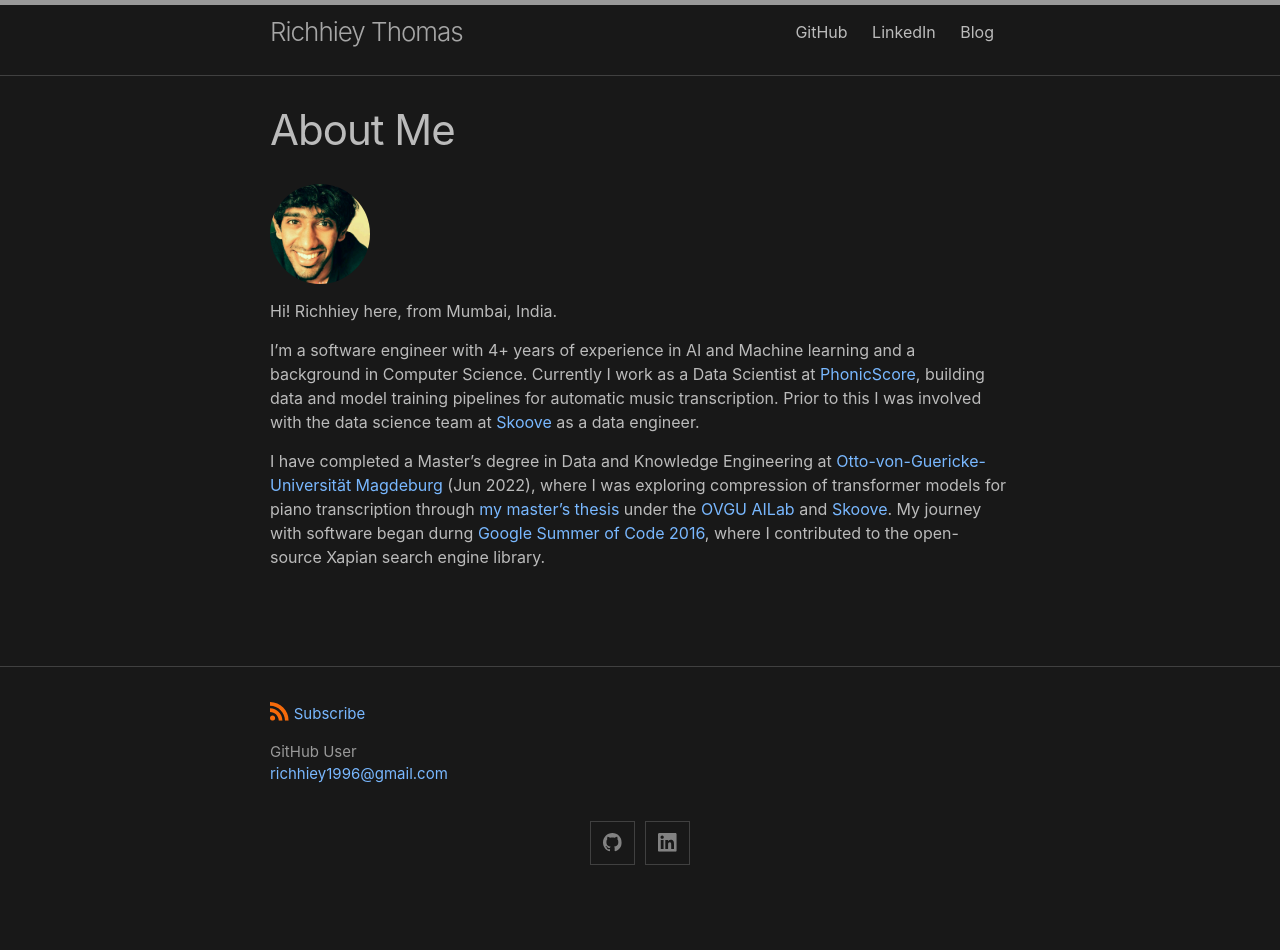
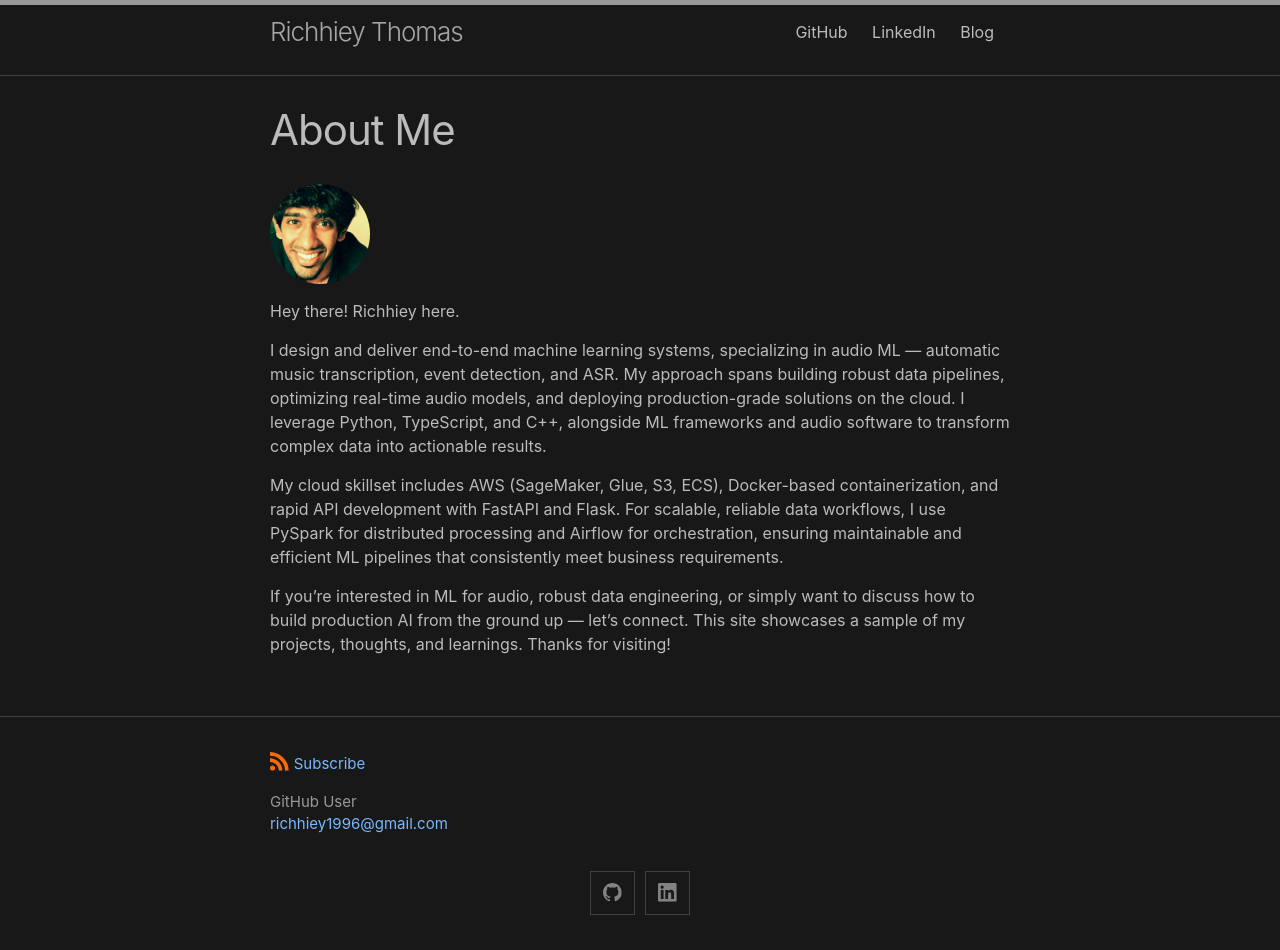
Before and after one commit to richhiey/richhiey.github.io, a Jekyll site: the page built from about.md, in a window 1280 px wide. Built offline with Jekyll 4.4.1, drawn with Linux system fonts in a browser that asks for light colours; before the commit the page ends 900 px from its top, so only the background shows below that.

Commit message:
fix: update about us section

```diff
--- a/about.md
+++ b/about.md
@@ -6,16 +6,13 @@
 
 <img src="/assets/images/home/home_image.jpg" alt="Richhiey Thomas" width="100" height="100" style="border-radius:50px">
 
-Hi! Richhiey here, from Mumbai, India.
+Hey there! Richhiey here.
 
-I'm a software engineer with 4+ years of experience in AI and Machine learning and a background in Computer Science. Currently I work as a Data Scientist at [PhonicScore][phonicscore], building data and model training pipelines for automatic music transcription. Prior to this I was involved with the data science team at [Skoove][skoove] as a data engineer.
+I design and deliver end-to-end machine learning systems, specializing in audio ML — automatic music transcription, event detection, and ASR. My approach spans building robust data pipelines, optimizing real-time audio models, and deploying production-grade solutions on the cloud. I leverage Python, TypeScript, and C++, alongside ML frameworks and audio software to transform complex data into actionable results.
 
-<!-- More recently, I have been exploring the Generative AI space by hacking together an AI application using [LangChain][langchain], [HuggingFace Hub][hf-hub], [Supabase][supabase], [Vercel AI SDK][vercel-ai-sdk] and [Next.JS][nextjs]. -->
+My cloud skillset includes AWS (SageMaker, Glue, S3, ECS), Docker-based containerization, and rapid API development with FastAPI and Flask. For scalable, reliable data workflows, I use PySpark for distributed processing and Airflow for orchestration, ensuring maintainable and efficient ML pipelines that consistently meet business requirements.
 
-<!-- The hosted application can be found here - [https://genui-chatbot-drab.vercel.app/](https://genui-chatbot-drab.vercel.app/)  -->
-
-I have completed a Master's degree in Data and Knowledge Engineering at [Otto-von-Guericke-Universität Magdeburg][ovgu] (Jun 2022), where I was exploring compression of transformer models for piano transcription through [my master's thesis][masters-thesis-pdf] under the [OVGU AILab][ailab] and [Skoove][skoove]. My journey with software began durng [Google Summer of Code 2016][gsoc2016], where I contributed to the open-source Xapian search engine library.
-
+If you’re interested in ML for audio, robust data engineering, or simply want to discuss how to build production AI from the ground up — let’s connect. This site showcases a sample of my projects, thoughts, and learnings. Thanks for visiting!
 
 [ovgu]: https://www.ovgu.de/
 [ailab]: https://ai.ovgu.de/
```
